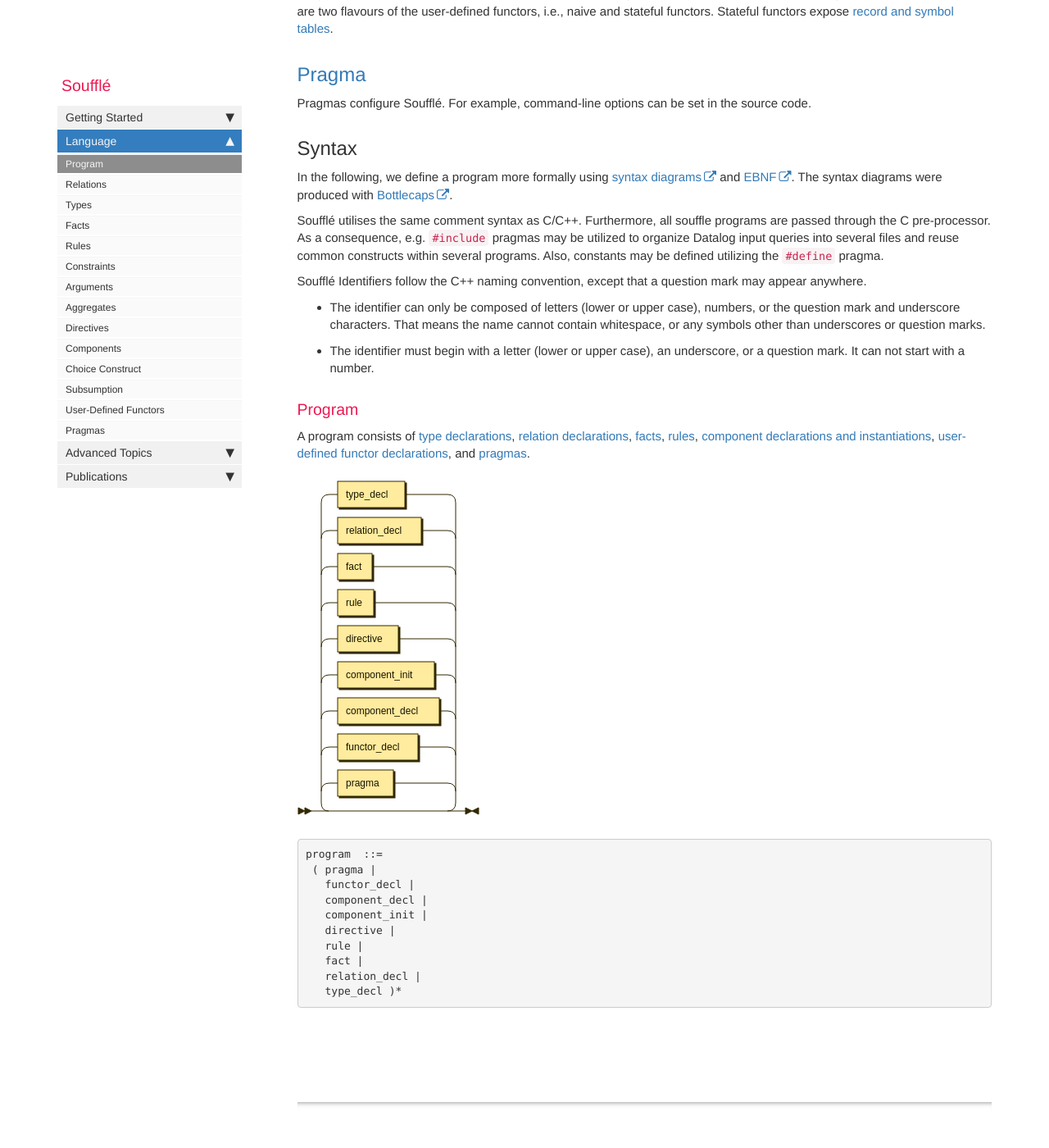
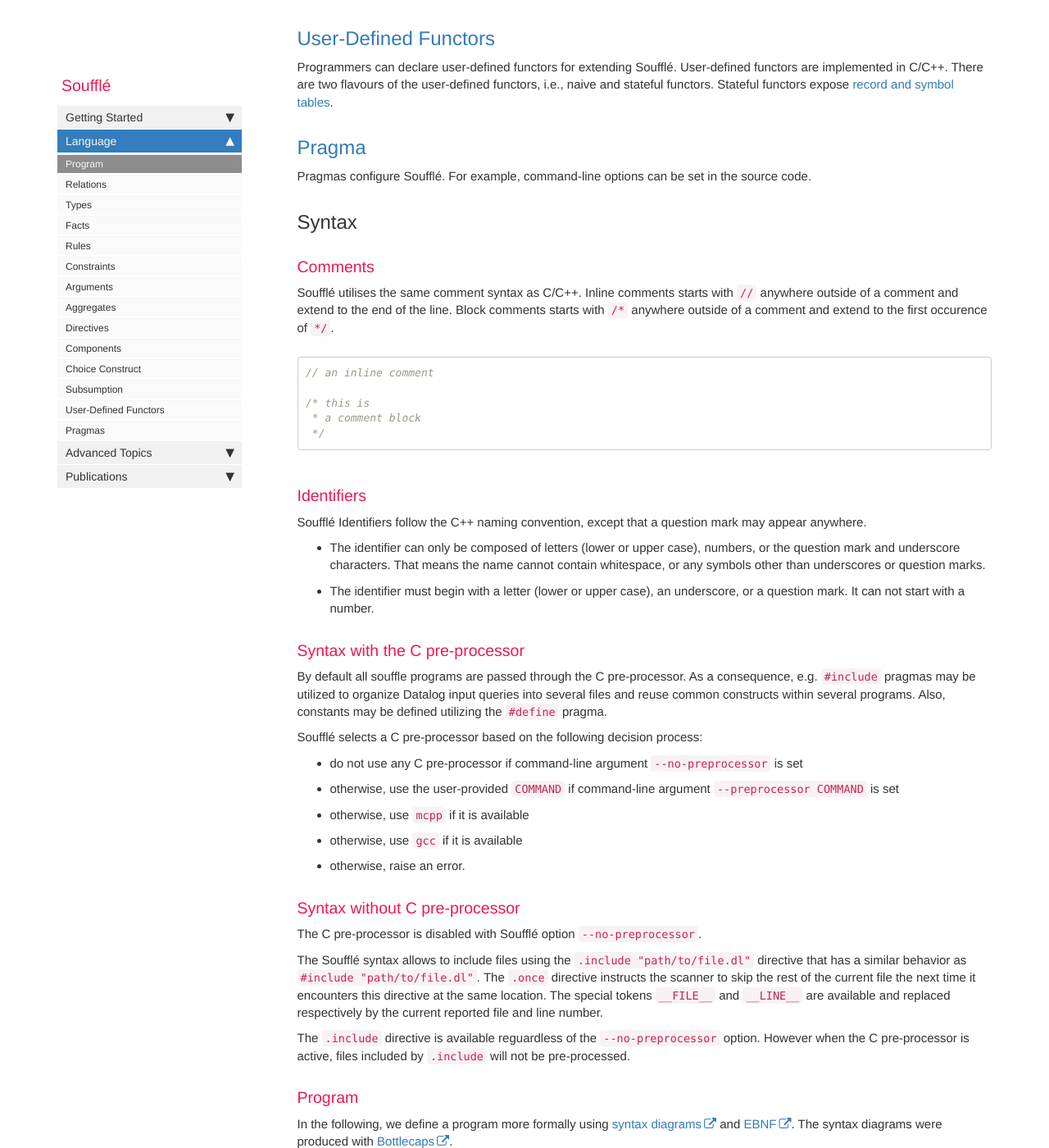
Before and after one commit to souffle-lang/souffle-lang.github.io, a Jekyll site: the page built from pages/docs/programs.md, in a window 1280 px wide and 1400 px high, scrolled down 2027 px. Shown: the whole window at 82% size. Built offline with Jekyll 4.4.1, drawn with Linux system fonts in a browser that asks for light colours; comment, search, counter and statistics services are not loaded; some of the changed text lies outside the part shown.

Commit message:
syntax without C pre-processor

````diff
--- a/pages/docs/programs.md
+++ b/pages/docs/programs.md
@@ -92,16 +92,47 @@ Stateful functors expose [record and symbol tables](implementation).
 Pragmas configure Soufflé. For example, command-line options can be set in the source code.
 
 ## Syntax
-In the following, we define a program more formally using [syntax diagrams](https://en.wikipedia.org/wiki/Syntax_diagram) and [EBNF](https://en.wikipedia.org/wiki/Extended_Backus–Naur_form). The syntax diagrams were produced with [Bottlecaps](https://www.bottlecaps.de/rr/ui).
 
-Soufflé utilises the same comment syntax as C/C++. Furthermore, all souffle programs are passed through the C pre-processor. As a consequence, e.g. `#include` pragmas may be utilized to organize Datalog input queries into several files and reuse common constructs within several programs. Also, constants may be defined utilizing the `#define` pragma.
+### Comments
+
+Soufflé utilises the same comment syntax as C/C++. Inline comments starts with `//` anywhere outside of a comment and extend to the end of the line. Block comments starts with `/*` anywhere outside of a comment and extend to the first occurence of `*/`.
+
+```c
+// an inline comment
+
+/* this is
+ * a comment block
+ */
+```
+
+### Identifiers
 
 Soufflé Identifiers follow the C++ naming convention, except that a question mark may appear anywhere.
 - The identifier can only be composed of letters (lower or upper case), numbers, or the question mark and underscore characters. That means the name cannot contain whitespace, or any symbols other than underscores or question marks.
 - The identifier must begin with a letter (lower or upper case), an underscore, or a question mark. It can not start with a number.
 
+### Syntax with the C pre-processor
+
+By default all souffle programs are passed through the C pre-processor. As a consequence, e.g. `#include` pragmas may be utilized to organize Datalog input queries into several files and reuse common constructs within several programs. Also, constants may be defined utilizing the `#define` pragma.
+
+Soufflé selects a C pre-processor based on the following decision process:
+- do not use any C pre-processor if command-line argument `--no-preprocessor` is set
+- otherwise, use the user-provided `COMMAND` if command-line argument `--preprocessor COMMAND` is set
+- otherwise, use `mcpp` if it is available
+- otherwise, use `gcc` if it is available
+- otherwise, raise an error.
+
+### Syntax without C pre-processor
+
+The C pre-processor is disabled with Soufflé option `--no-preprocessor`.
+
+The Soufflé syntax allows to include files using the `.include "path/to/file.dl"` directive that has a similar behavior as `#include "path/to/file.dl"`. The `.once` directive instructs the scanner to skip the rest of the current file the next time it encounters this directive at the same location. The special tokens `__FILE__` and `__LINE__` are available and replaced respectively by the current reported file and line number.
+
+The `.include` directive is available reguardless of the `--no-preprocessor` option. However when the C pre-processor is active, files included by `.include` will not be pre-processed.
 
 ### Program
+
+In the following, we define a program more formally using [syntax diagrams](https://en.wikipedia.org/wiki/Syntax_diagram) and [EBNF](https://en.wikipedia.org/wiki/Extended_Backus–Naur_form). The syntax diagrams were produced with [Bottlecaps](https://www.bottlecaps.de/rr/ui).
 
 A program consists of [type declarations](types), [relation declarations](relations), [facts](facts), [rules](rules), [component declarations and instantiations](components), [user-defined functor declarations](functors), and [pragmas](pragmas).
 
````
